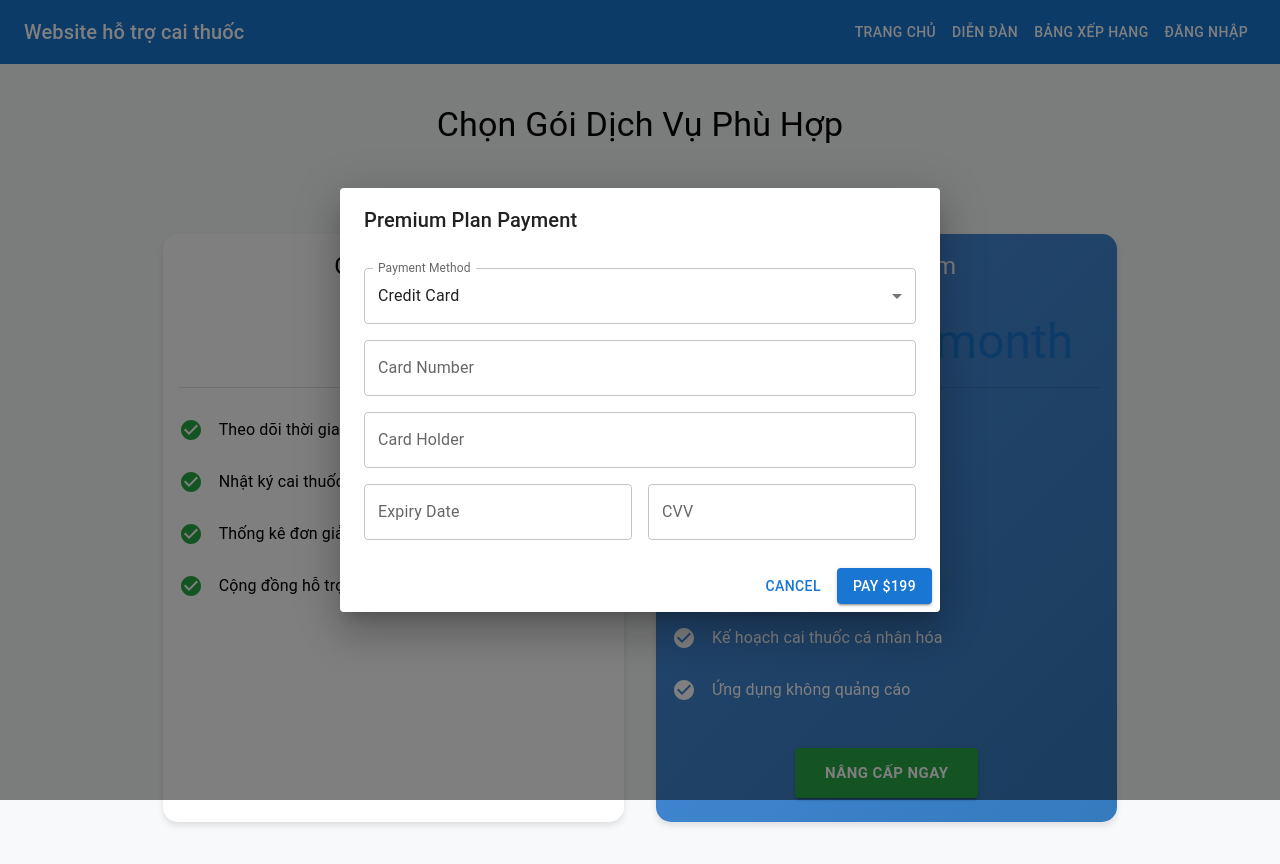
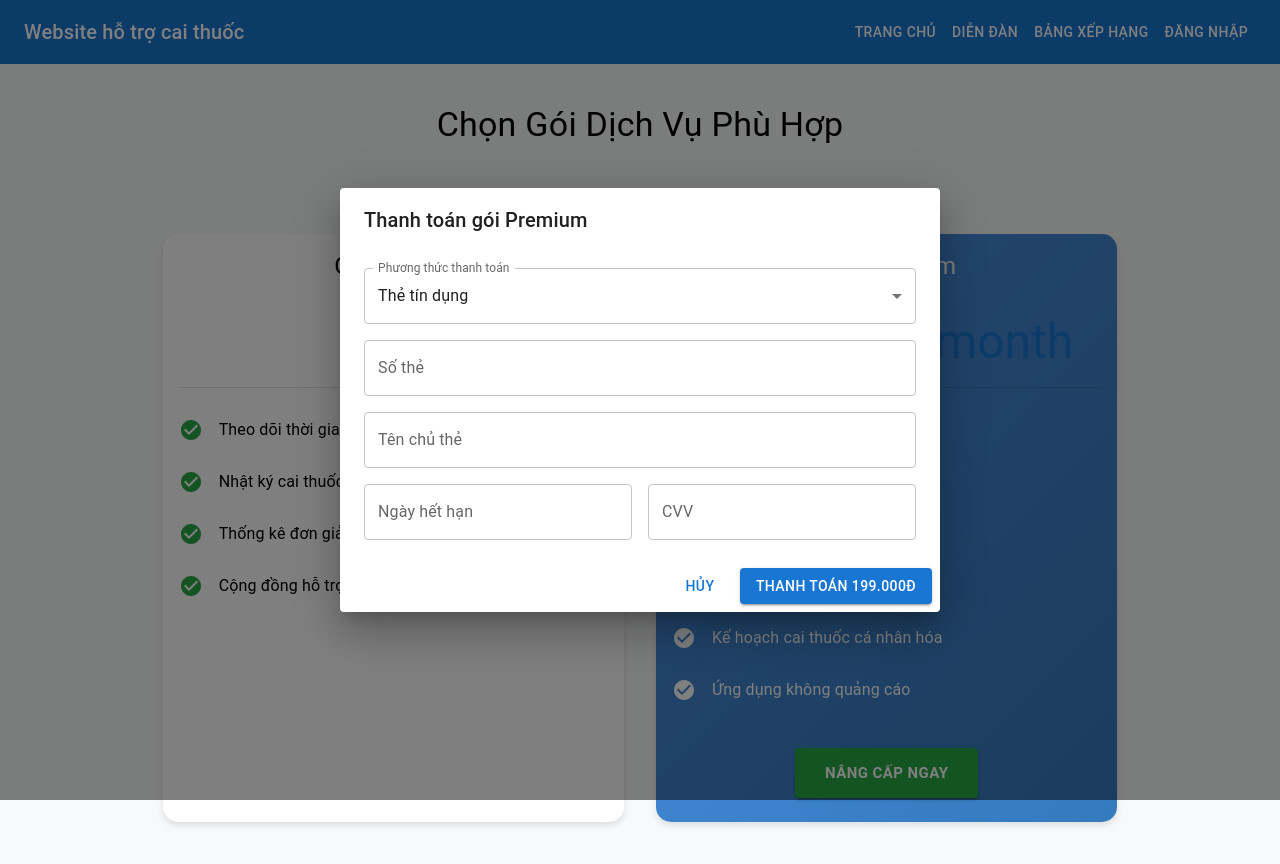
Before and after one commit to locphamxuan/SmokingSupportSystem, a React (Create React App) app in the folder client/: page /subscription in a window 1280 px wide. Both pictures are taken after a click on the button "NÂNG CẤP NGAY". Shown: the top 864 px of the page. Built offline with nearby package versions, Linux system fonts and the light colour scheme.

Commit message:
Fix file Payment để thanh toán được và upgrade lên account premium

```diff
--- a/client/src/components/Payment.js
+++ b/client/src/components/Payment.js
@@ -51,19 +51,19 @@ const Payment = ({ open, onClose, onSuccess }) => {
       maxWidth="sm"
       fullWidth
     >
-      <DialogTitle>Premium Plan Payment</DialogTitle>
+      <DialogTitle>Thanh toán gói Premium</DialogTitle>
       <DialogContent>
         <Box sx={{ mt: 2 }}>
           <FormControl fullWidth sx={{ mb: 2 }}>
-            <InputLabel>Payment Method</InputLabel>
+            <InputLabel>Phương thức thanh toán</InputLabel>
             <Select
               name="paymentMethod"
               value={paymentInfo.paymentMethod}
               onChange={handlePaymentInfoChange}
-              label="Payment Method"
+              label="Phương thức thanh toán"
             >
-              <MenuItem value="credit">Credit Card</MenuItem>
-              <MenuItem value="momo">MoMo Wallet</MenuItem>
+              <MenuItem value="credit">Thẻ tín dụng</MenuItem>
+              <MenuItem value="momo">Ví MoMo</MenuItem>
               <MenuItem value="vnpay">VNPay</MenuItem>
             </Select>
           </FormControl>
@@ -72,7 +72,7 @@ const Payment = ({ open, onClose, onSuccess }) => {
             <>
               <TextField
                 fullWidth
-                label="Card Number"
+                label="Số thẻ"
                 name="cardNumber"
                 value={paymentInfo.cardNumber}
                 onChange={handlePaymentInfoChange}
@@ -81,7 +81,7 @@ const Payment = ({ open, onClose, onSuccess }) => {
               />
               <TextField
                 fullWidth
-                label="Card Holder"
+                label="Tên chủ thẻ"
                 name="cardHolder"
                 value={paymentInfo.cardHolder}
                 onChange={handlePaymentInfoChange}
@@ -91,7 +91,7 @@ const Payment = ({ open, onClose, onSuccess }) => {
                 <Grid item xs={6}>
                   <TextField
                     fullWidth
-                    label="Expiry Date"
+                    label="Ngày hết hạn"
                     name="expiryDate"
                     value={paymentInfo.expiryDate}
                     onChange={handlePaymentInfoChange}
@@ -112,11 +112,11 @@ const Payment = ({ open, onClose, onSuccess }) => {
             </>
           ) : paymentInfo.paymentMethod === 'momo' ? (
             <Typography variant="body2" color="text.secondary" sx={{ mt: 2 }}>
-              You will be redirected to MoMo payment page to complete the transaction.
+              Bạn sẽ được chuyển đến trang thanh toán MoMo để hoàn tất giao dịch.
             </Typography>
           ) : paymentInfo.paymentMethod === 'vnpay' ? (
             <Typography variant="body2" color="text.secondary" sx={{ mt: 2 }}>
-              You will be redirected to VNPay payment page to complete the transaction.
+              Bạn sẽ được chuyển đến trang thanh toán VNPay để hoàn tất giao dịch.
             </Typography>
           ) : null}
 
@@ -132,14 +132,14 @@ const Payment = ({ open, onClose, onSuccess }) => {
           onClick={onClose}
           disabled={loading}
         >
-          Cancel
+          Hủy
         </Button>
         <Button
           onClick={handlePaymentSubmit}
           variant="contained"
           disabled={loading}
         >
-          {loading ? 'Processing...' : 'Pay $199'}
+          {loading ? 'Đang xử lý...' : 'Thanh toán 199.000đ'}
         </Button>
       </DialogActions>
     </Dialog>
```
